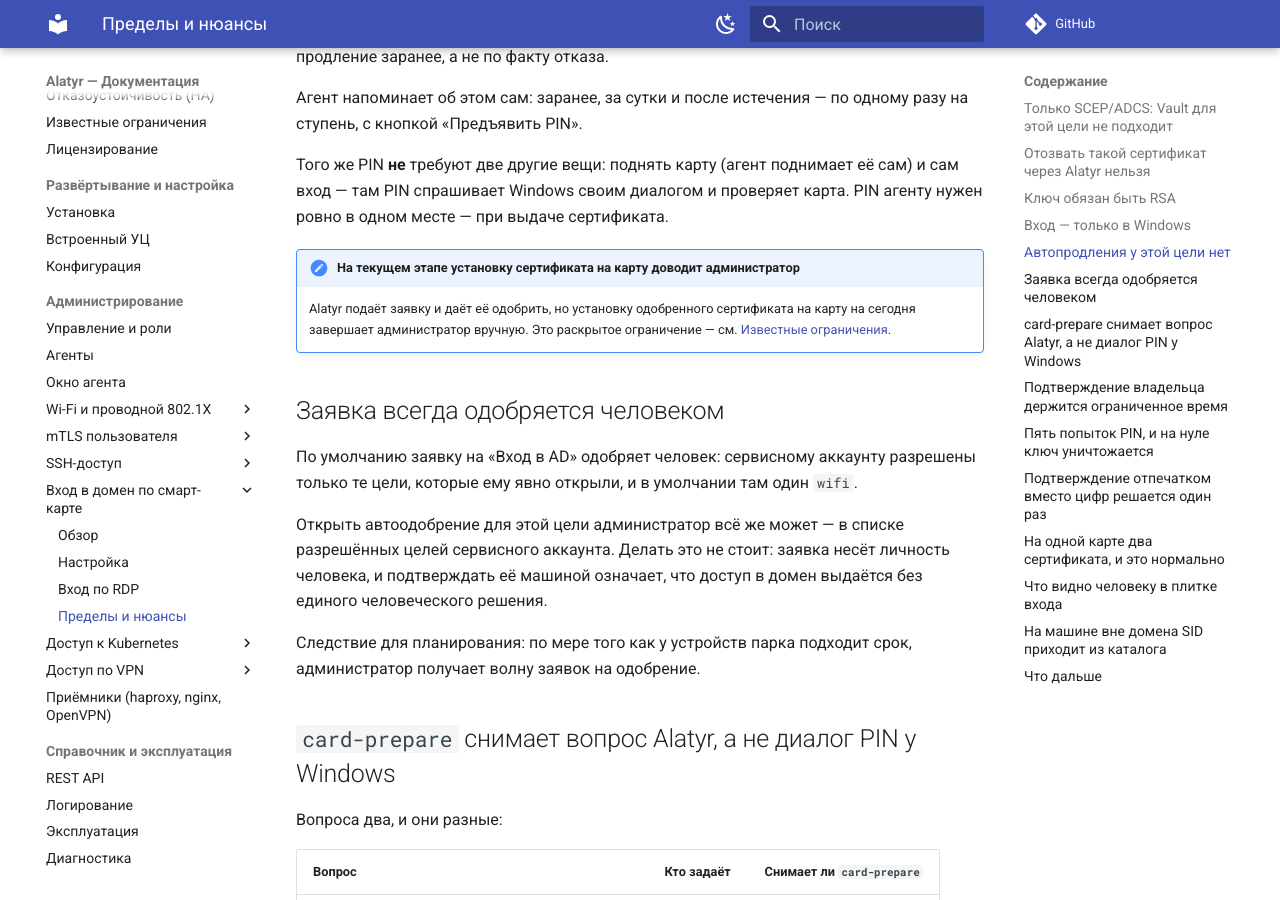
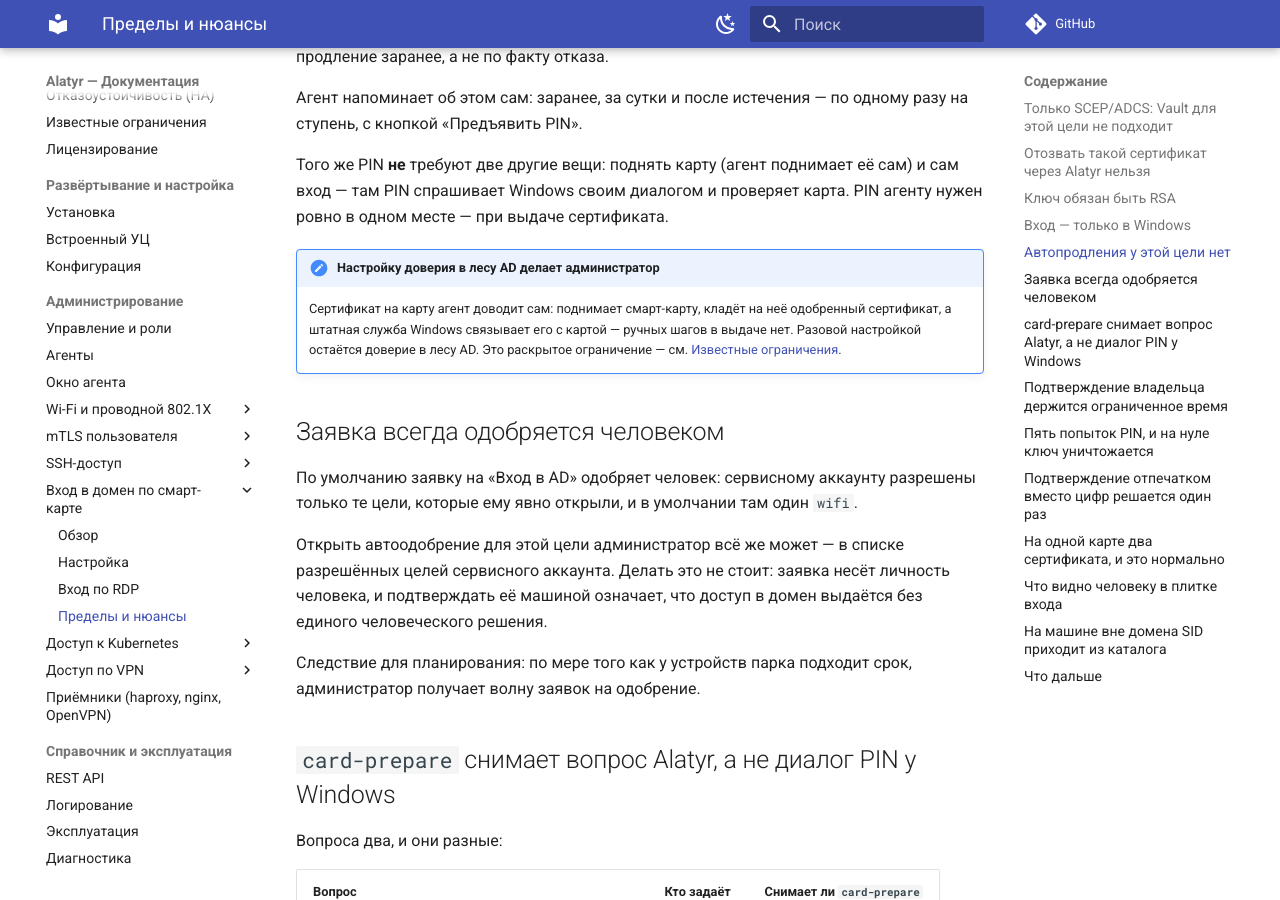
Before and after one commit to s3m4rgl/alatyr-docs, an MkDocs documentation site: the page built from docs/ad-logon/caveats.md, in a window 1280 px wide and 900 px high, scrolled down 2165 px. Built offline with MkDocs 1.6.1 and Material for MkDocs 9.7.7, drawn with Linux system fonts in a browser that asks for light colours; comment, search, counter and statistics services are not loaded.

Commit message:
docs(ad-logon): установку карты доводит агент, ссылка на новый раздел (#990)
#990 обновил limitations.md (агент теперь ставит карточный сертификат сам,
ручной осталась настройка доверия в лесу AD), но заметка в ad-logon/caveats.md
осталась со старым текстом «доводит администратор вручную» и битым якорем на
снятый раздел. mkdocs build --strict (сборка Pages) из-за этого падал на
стволе. Текст приведён в соответствие, ссылка — на новый якорь.

```diff
--- a/docs/ad-logon/caveats.md
+++ b/docs/ad-logon/caveats.md
@@ -88,11 +88,12 @@ ECDSA проходит — но минидрайвер Windows это не от
 сам) и сам вход — там PIN спрашивает Windows своим диалогом и проверяет карта.
 PIN агенту нужен ровно в одном месте — при выдаче сертификата.
 
-!!! note "На текущем этапе установку сертификата на карту доводит администратор"
-    Alatyr подаёт заявку и даёт её одобрить, но установку одобренного
-    сертификата на карту на сегодня завершает администратор вручную. Это
-    раскрытое ограничение — см. [Известные
-    ограничения](../limitations.md#вход-в-домен-windows-установку-сертификата-на-смарт-карту-доводит-администратор).
+!!! note "Настройку доверия в лесу AD делает администратор"
+    Сертификат на карту агент доводит сам: поднимает смарт-карту, кладёт на неё
+    одобренный сертификат, а штатная служба Windows связывает его с картой —
+    ручных шагов в выдаче нет. Разовой настройкой остаётся доверие в лесу AD.
+    Это раскрытое ограничение — см. [Известные
+    ограничения](../limitations.md#вход-в-домен-windows-настройку-доверия-в-лесу-ad-делает-администратор).
 
 ## Заявка всегда одобряется человеком
 
```
